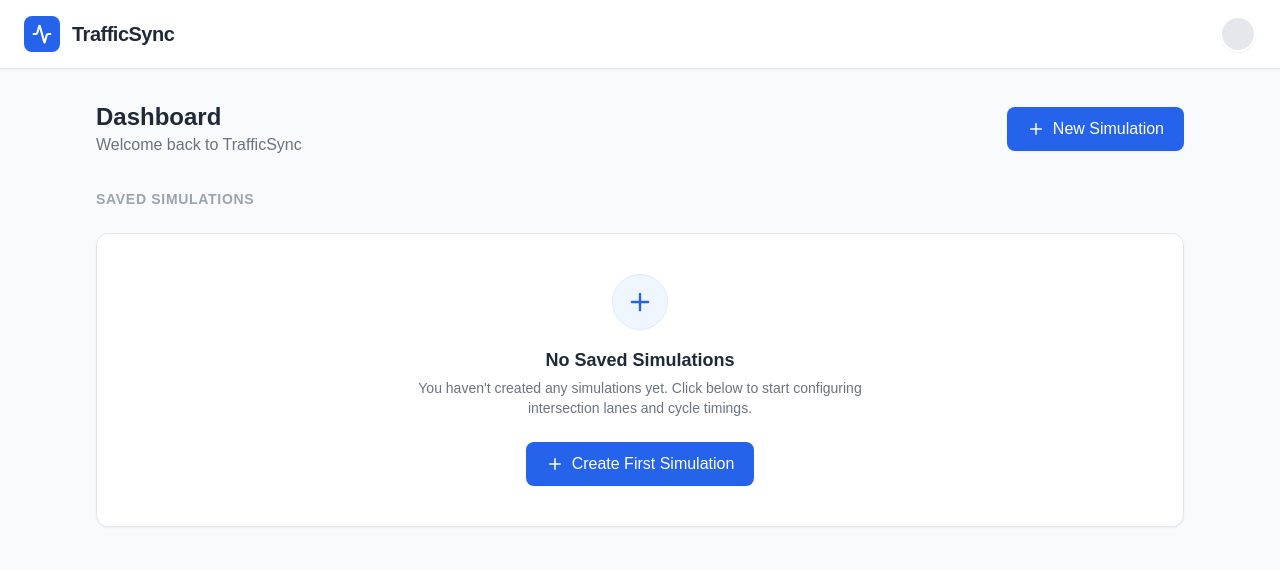
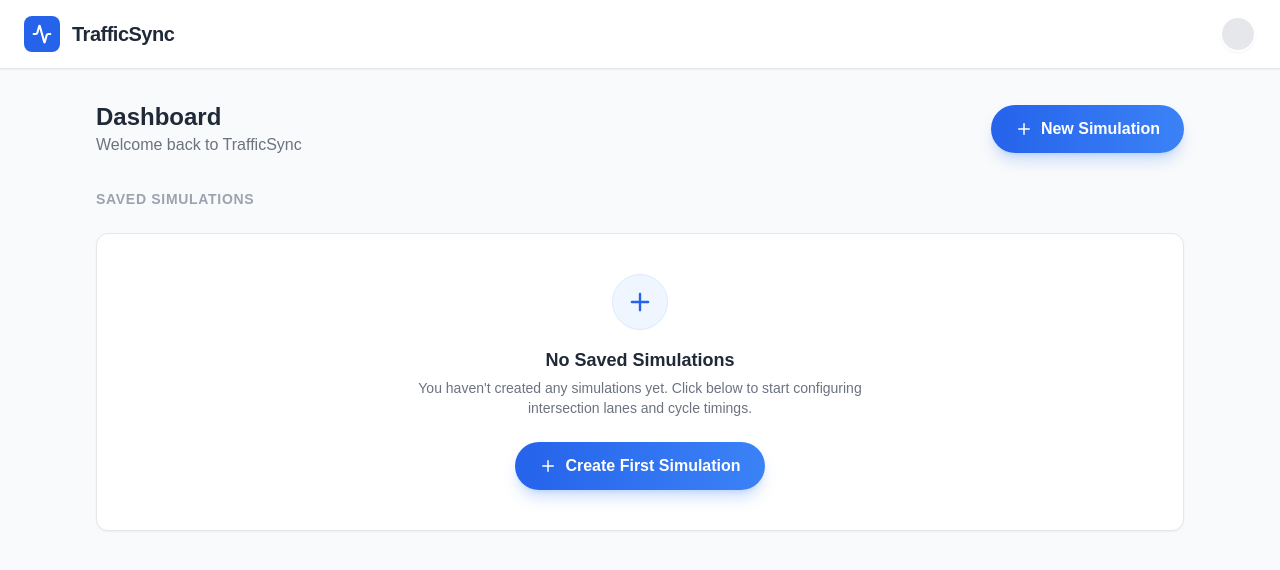
Before and after one commit to danlenoon/TrafficSync, a React (Vite) app in the folder client/: page / in a window 1280 px wide. Shown: the top 570 px of the page. Built offline with nearby package versions, Linux system fonts and the light colour scheme.

Commit message:
style(geometry): standardize buttons, inputs, dropdowns, and checkboxes to fully rounded pill geometry

```diff
--- a/client/src/components/atoms/Button.jsx
+++ b/client/src/components/atoms/Button.jsx
@@ -1,20 +1,32 @@
-import React from 'react';
+import React, { useContext } from 'react';
+import { SimulationContext } from '../../SimulationContext';
 
 export default function Button({ children, onClick, variant = 'primary', className = '', ...props }) {
-  const baseStyle = "px-5 py-2.5 rounded-lg font-medium flex justify-center items-center gap-2 shadow-sm transition-all active:scale-95";
+  const { glassClarity } = useContext(SimulationContext);
+  const baseStyle = "px-6 py-3 rounded-full font-bold flex justify-center items-center gap-2 shadow-lg transition-all duration-300 hover:scale-[1.03] active:scale-95";
 
   const variants = {
-    primary: "bg-blue-600 text-white hover:bg-blue-700",
-    accent: "bg-green-600 text-white hover:bg-green-700",
-    secondary: "bg-gray-900 text-white hover:bg-black",
-    outline: "bg-white border border-gray-300 text-gray-700 hover:bg-gray-50",
-    ghost: "text-gray-500 hover:text-gray-800 bg-transparent shadow-none"
+    primary: "bg-gradient-to-r from-blue-600 to-blue-500 text-white hover:from-blue-700 hover:to-blue-600 shadow-blue-500/25",
+    accent: "bg-gradient-to-r from-green-600 to-green-500 text-white hover:from-green-700 hover:to-green-600 shadow-green-500/25",
+    secondary: "bg-gray-900 text-white hover:bg-black shadow-gray-900/25",
+    outline: "border text-gray-800 hover:bg-white/90 shadow-md",
+    ghost: "text-gray-700 hover:text-gray-900 bg-transparent shadow-none hover:bg-white/40"
+  };
+
+  const dynamicStyle = variant === 'outline' ? {
+    backgroundColor: 'var(--input-bg)',
+    backdropFilter: 'blur(var(--glass-blur))',
+    borderColor: 'var(--glass-border)',
+    fontFamily: 'Arial, sans-serif'
+  } : {
+    fontFamily: 'Arial, sans-serif'
   };
 
   return (
     <button
       onClick={onClick}
       className={`${baseStyle} ${variants[variant]} ${className}`}
+      style={dynamicStyle}
       {...props}
     >
       {children}
```
